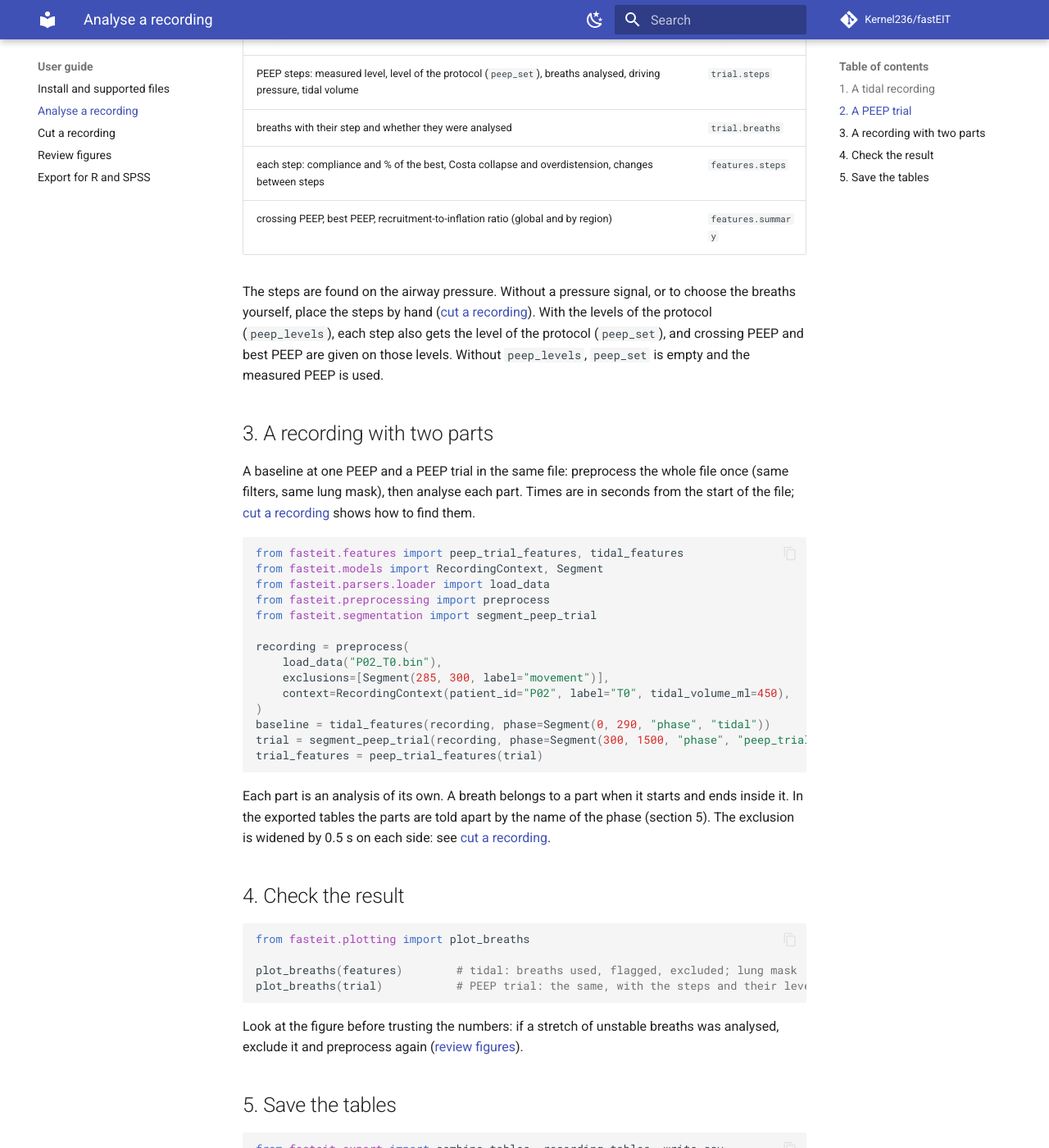
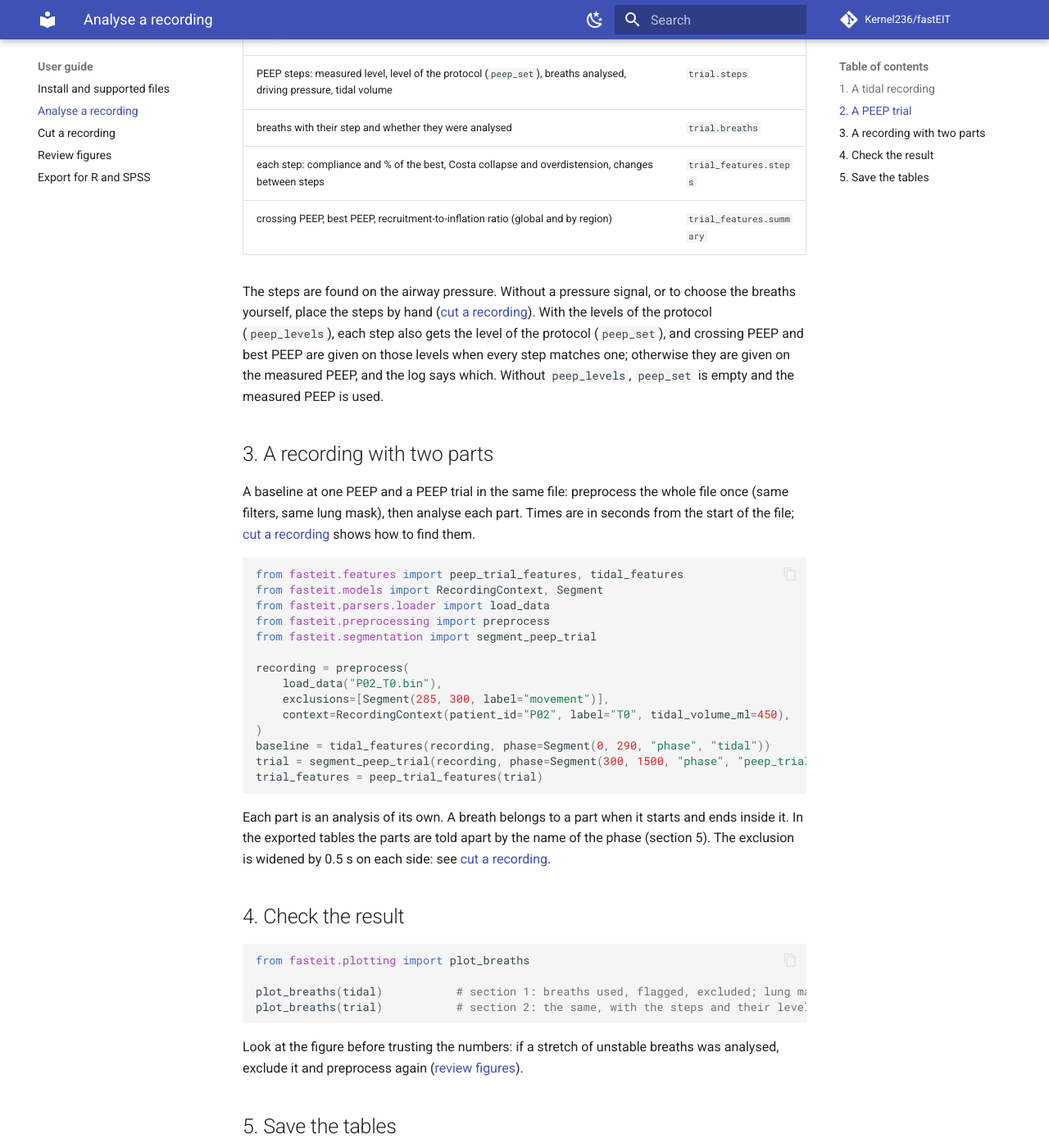
Before and after one commit to Kernel236/fastEIT, an MkDocs documentation site: the page built from docs/guide/analyse.md, in a window 1280 px wide and 1400 px high, scrolled down 1709 px. Shown: the whole window at 82% size. Built offline with MkDocs 1.6.1 and Material for MkDocs 9.7.7, drawn with Linux system fonts in a browser that asks for light colours; comment, search, counter and statistics services are not loaded; the version menu is left out; some of the changed text lies outside the part shown.

Commit message:
docs: review fixes (Pod flag, phase names, peep_set fallback, guide examples by section)

````diff
--- a/docs/guide/analyse.md
+++ b/docs/guide/analyse.md
@@ -25,16 +25,16 @@
     config=PreprocessingConfig(heart_rate_bpm=85),   # optional: removes the cardiac component
     context=RecordingContext(patient_id="P01", label="T0", tidal_volume_ml=450),
 )
-features = tidal_features(recording)
+tidal = tidal_features(recording)
 ```
 
 | What | Where |
 |------|-------|
 | breaths found, with times, quality flags, PEEP, plateau, driving pressure, tidal volume | `recording.breaths` |
-| EELI, TIV, GI, centre of ventilation, compliance of each breath | `features.breaths` |
-| the same by region: ventral, dorsal, right, left (the objects also hold layers and quadrants; the exported tables have the four halves only) | `features.regions` |
-| median and quartiles over the valid breaths | `features.summary` |
-| what each step did, with warnings | `recording.log`, `features.log` |
+| EELI, TIV, GI, centre of ventilation, compliance of each breath | `tidal.breaths` |
+| the same by region: ventral, dorsal, right, left (the objects also hold layers and quadrants; the exported tables have the four halves only) | `tidal.regions` |
+| median and quartiles over the valid breaths | `tidal.summary` |
+| what each step did, with warnings | `recording.log`, `tidal.log` |
 
 **Optional inputs.** Without `heart_rate_bpm` the cardiac component is not removed (a
 0.1 s moving average only). Without a tidal volume (typed, or measured on the ventilator
@@ -59,21 +59,22 @@
     recording,
     SegmentationConfig(peep_levels=(16, 14, 12, 10, 8, 6, 4, 2, 0)),   # the protocol
 )
-features = peep_trial_features(trial)
+trial_features = peep_trial_features(trial)
 ```
 
 | What | Where |
 |------|-------|
 | PEEP steps: measured level, level of the protocol (`peep_set`), breaths analysed, driving pressure, tidal volume | `trial.steps` |
 | breaths with their step and whether they were analysed | `trial.breaths` |
-| each step: compliance and % of the best, Costa collapse and overdistension, changes between steps | `features.steps` |
-| crossing PEEP, best PEEP, recruitment-to-inflation ratio (global and by region) | `features.summary` |
+| each step: compliance and % of the best, Costa collapse and overdistension, changes between steps | `trial_features.steps` |
+| crossing PEEP, best PEEP, recruitment-to-inflation ratio (global and by region) | `trial_features.summary` |
 
 The steps are found on the airway pressure. Without a pressure signal, or to choose the
 breaths yourself, place the steps by hand ([cut a recording](segments.md)). With the
 levels of the protocol (`peep_levels`), each step also gets the level of the protocol
-(`peep_set`), and crossing PEEP and best PEEP are given on those levels. Without
-`peep_levels`, `peep_set` is empty and the measured PEEP is used.
+(`peep_set`), and crossing PEEP and best PEEP are given on those levels when every step
+matches one; otherwise they are given on the measured PEEP, and the log says which.
+Without `peep_levels`, `peep_set` is empty and the measured PEEP is used.
 
 ## 3. A recording with two parts
 
@@ -108,8 +109,8 @@
 ```python
 from fasteit.plotting import plot_breaths
 
-plot_breaths(features)        # tidal: breaths used, flagged, excluded; lung mask
-plot_breaths(trial)           # PEEP trial: the same, with the steps and their level
+plot_breaths(tidal)           # section 1: breaths used, flagged, excluded; lung mask
+plot_breaths(trial)           # section 2: the same, with the steps and their level
 ```
 
 Look at the figure before trusting the numbers: if a stretch of unstable breaths was
@@ -120,9 +121,9 @@
 ```python
 from fasteit.export import combine_tables, recording_tables, write_csv
 
-write_csv(recording_tables(features), "results/P01_T0/")       # one analysis
+write_csv(recording_tables(tidal), "results/P01_T0/")          # one analysis (section 1)
 
-tables = combine_tables([                                       # several analyses
+tables = combine_tables([                                       # two parts (section 3)
     recording_tables(baseline, phase="baseline"),
     recording_tables(trial_features, phase="trial"),
 ])
````
Also changed, not shown: docs/export.md (+4 -2 lines), docs/getting_started.md (+2 -2 lines), docs/parsers.md (+1 -1 lines), 2 other files.
